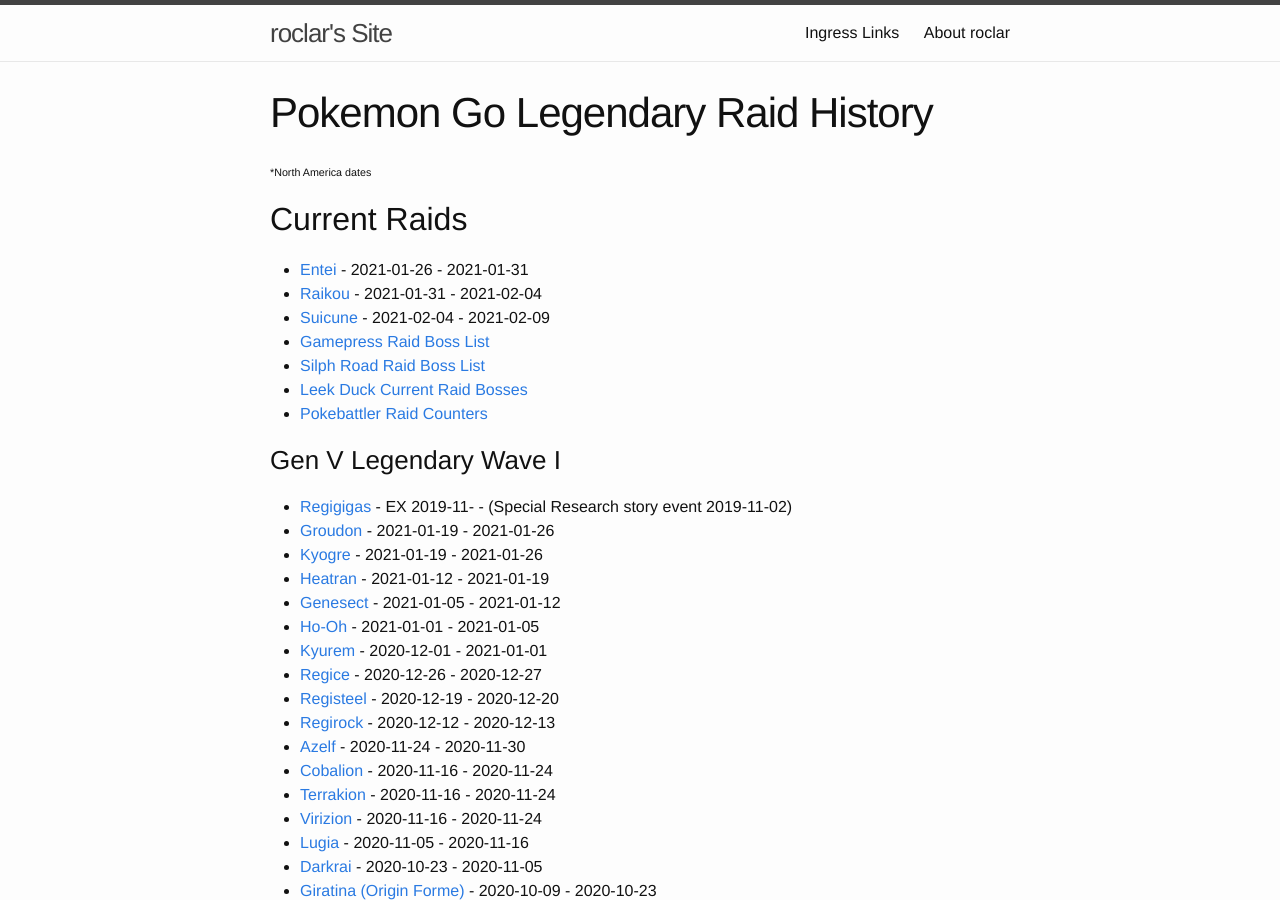
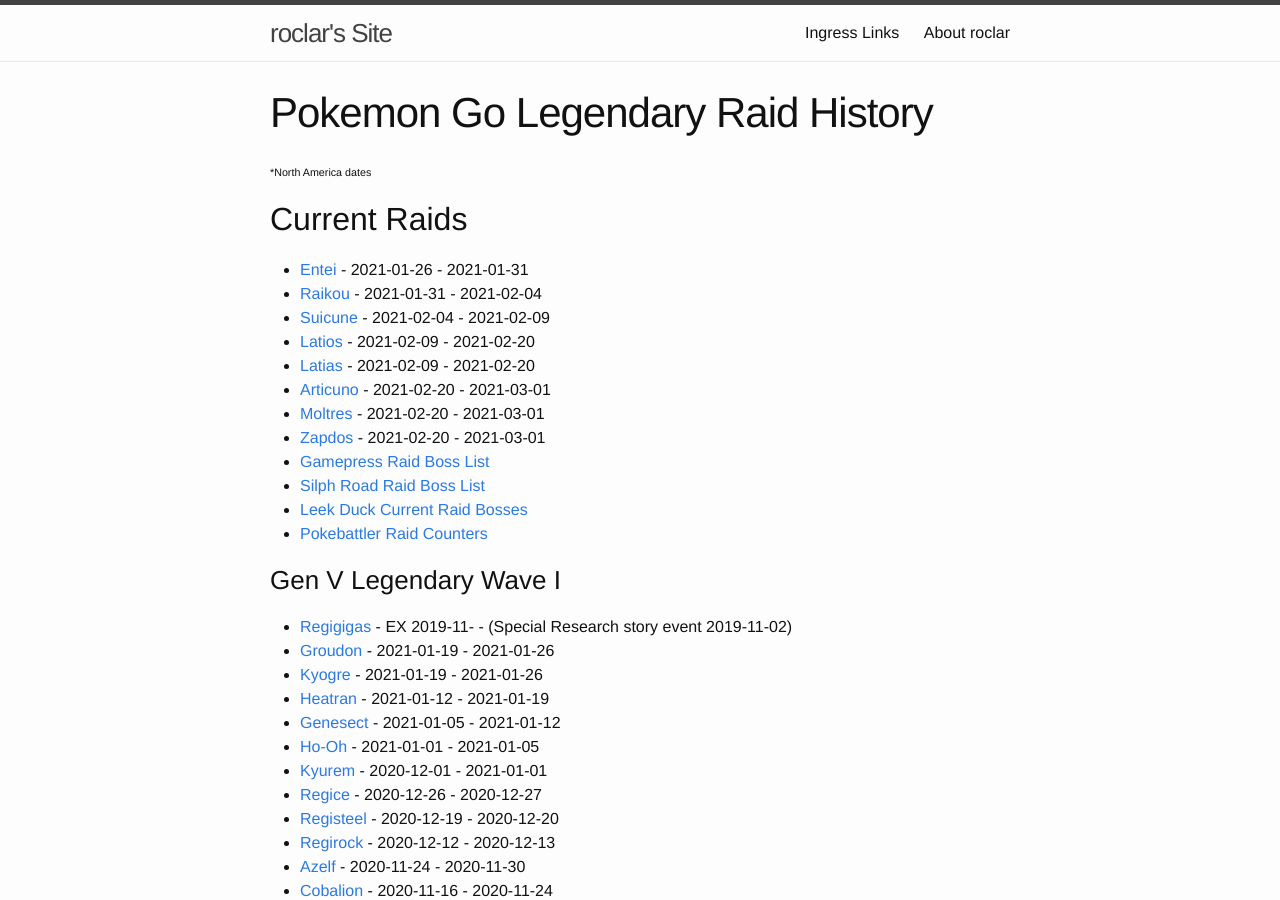
Before and after one commit to roclar/roclar.github.io, a Jekyll site: the page built from PoGoLegendaryHistory.md, in a window 1280 px wide and 900 px high. Built offline with Jekyll 4.4.1, drawn with Linux system fonts in a browser that asks for light colours; some of the changed text lies outside the part shown.

Commit message:
Added February Legendaries

```diff
--- a/PoGoLegendaryHistory.md
+++ b/PoGoLegendaryHistory.md
@@ -9,6 +9,11 @@
 - [Entei](https://db.pokemongohub.net/pokemon/244) - 2021-01-26 - 2021-01-31
 - [Raikou](https://db.pokemongohub.net/pokemon/243) - 2021-01-31 - 2021-02-04
 - [Suicune](https://db.pokemongohub.net/pokemon/245) - 2021-02-04 - 2021-02-09
+- [Latios](https://db.pokemongohub.net/pokemon/381) - 2021-02-09 - 2021-02-20
+- [Latias](https://db.pokemongohub.net/pokemon/380) - 2021-02-09 - 2021-02-20
+- [Articuno](https://db.pokemongohub.net/pokemon/144) - 2021-02-20 - 2021-03-01
+- [Moltres](https://db.pokemongohub.net/pokemon/146) - 2021-02-20 - 2021-03-01
+- [Zapdos](https://db.pokemongohub.net/pokemon/145) - 2021-02-20 - 2021-03-01
 - [Gamepress Raid Boss List](https://pokemongo.gamepress.gg/raid-boss-list)
 - [Silph Road Raid Boss List](https://thesilphroad.com/raid-bosses)
 - [Leek Duck Current Raid Bosses](https://leekduck.com/boss/)
```
Also changed, not shown: other parts of PoGoLegendaryHistory.md (+1 -0 lines).
